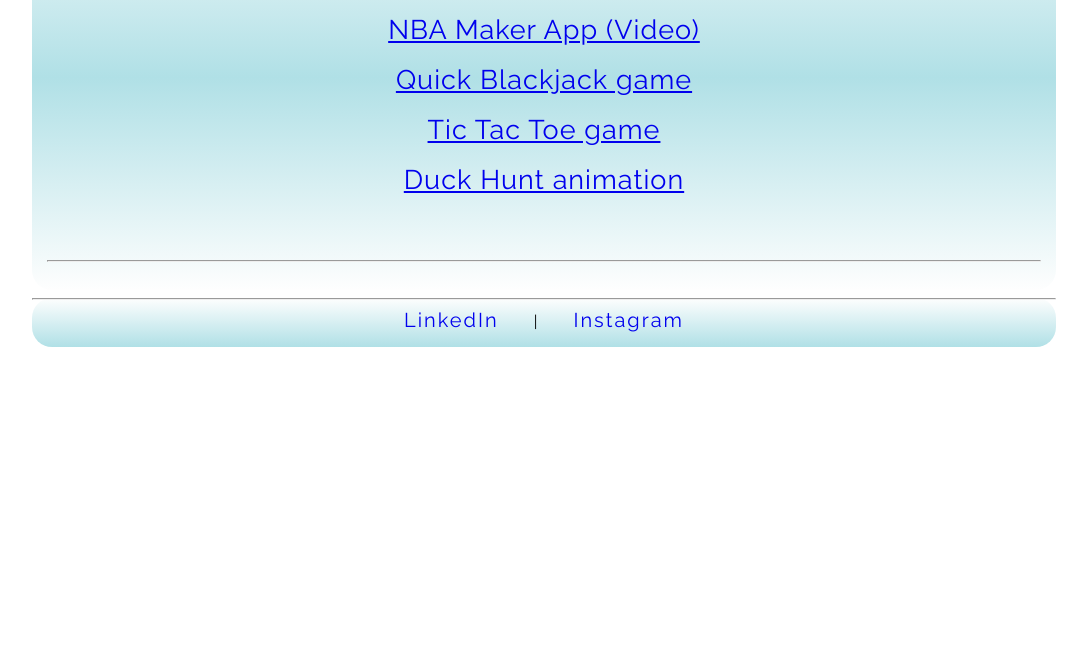
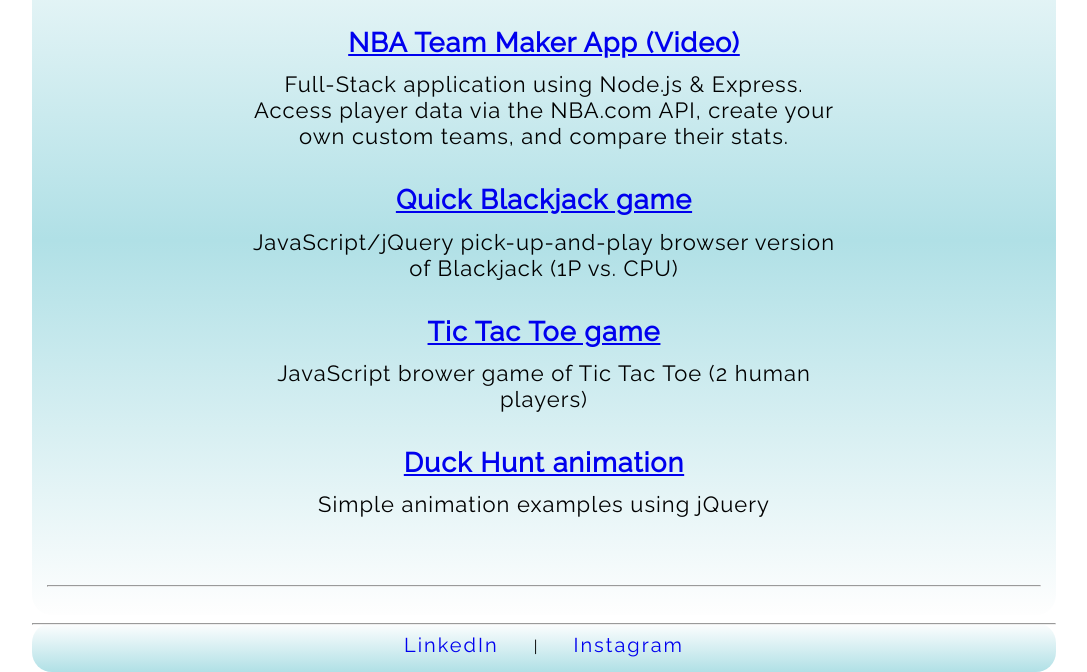
Before and after one commit to adamtjay/aj812.github.io, a plain HTML site: page portfolio.html in a window 1280 px wide. Shown: the part 278-950 px from the top of the page, without its empty margins (96-1183 px from the left). Before the commit the page ends 800 px from the top, so only its background shows below. Drawn offline with Linux system fonts and the light colour scheme.

Commit message:
portfolio upd

```diff
--- a/portfolio.html
+++ b/portfolio.html
@@ -34,7 +34,7 @@
 
     <h1><span class="bigletter">A</span>dam <span class="bigletter">J</span>ulier</h1>
     <hr/>
-    <h4>&laquo; Web & Application Development, Digital Strategy &raquo;</h4>
+    <h4>&laquo; Web Application & Software Develpment &raquo;</h4>
 
         <hr/>
 
@@ -51,17 +51,27 @@
 
     <div class="portfolio-content">
 
-      <a href="https://drive.google.com/file/d/16bNo1oUU-1Mp89W0aRRffOci9ebGrcdJ/view?usp=sharing">NBA Maker App (Video)</a>
-      <br/><br/>
+      <h3><a href="https://drive.google.com/file/d/16bNo1oUU-1Mp89W0aRRffOci9ebGrcdJ/view?usp=sharing">
+            NBA Team Maker App (Video)</a></h3>
+          <p style="margin-top:-5%;">
+            Full-Stack application using Node.js & Express.
+            <br/> Access player data via the NBA.com API, create your own custom teams, and compare their stats. </p>
 
-      <a href="http://adamtj.com/quick-blackjack-game/">Quick Blackjack game</a>
-      <br/><br/>
 
-      <a href="projects/tic-tac-toe-game/tic-tac-toe-game.html">Tic Tac Toe game</a>
-      <br/><br/>
+      <h3><a href="http://adamtj.com/quick-blackjack-game/">
+            Quick Blackjack game</a></h3>
+          <p style="margin-top:-5%;">
+            JavaScript/jQuery pick-up-and-play browser version of Blackjack (1P vs. CPU)</p>
 
-      <a href="projects/duck-hunt-animation/duck-hunt-animation.html">Duck Hunt animation</a>
-      <br/><br/>
+      <h3><a href="projects/tic-tac-toe-game/tic-tac-toe-game.html">
+          Tic Tac Toe game</a></h3>
+      <p style="margin-top:-5%;">
+          JavaScript brower game of Tic Tac Toe (2 human players) </p>
+
+      <h3><a href="projects/duck-hunt-animation/duck-hunt-animation.html">
+          Duck Hunt animation</a></h3>
+      <p style="margin-top:-5%;">
+          Simple animation examples using jQuery </p>
 
       <!--a href="projects/LotR-dom-lab/LotR-dom-lab.html">Lord of the Rings DOM Manipulation Excercise</a>
       <br/-->
```
Also changed, not shown: index.html (+6 -2 lines).
